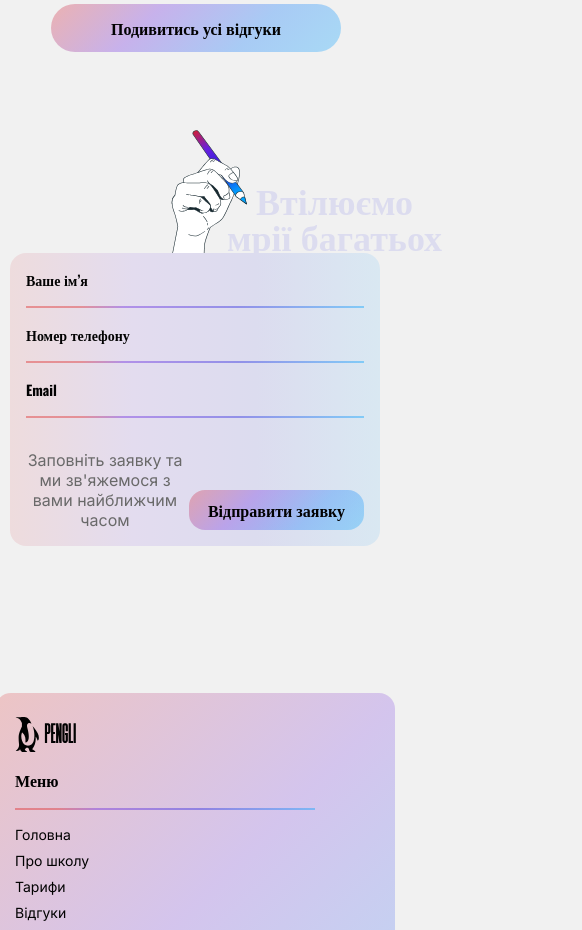
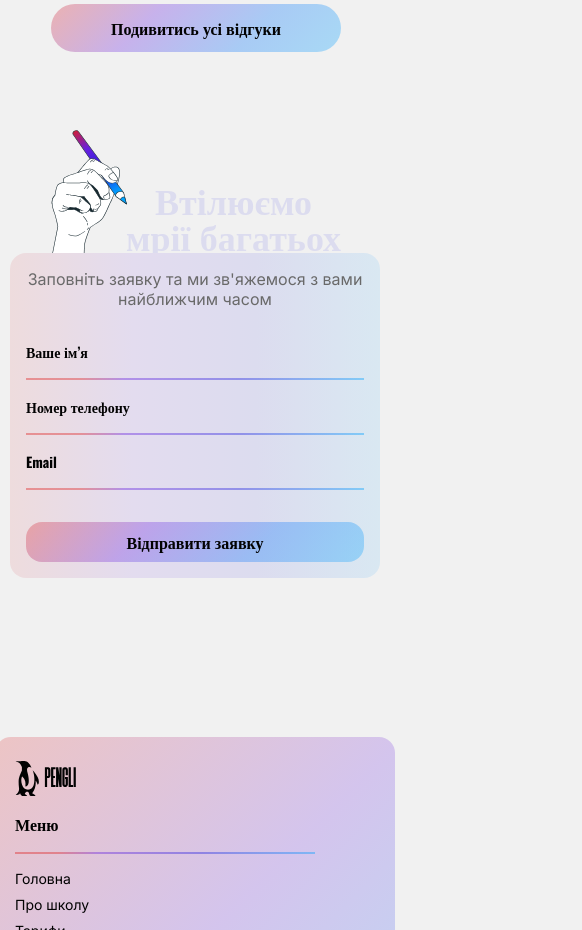
Before and after one commit to mirajane2207/english-school, a React (Create React App) app: page / in a window 390 px wide. Shown: the part 3040-3970 px from the top of the page, 582 px wide, since content can reach past the window. Built offline with nearby package versions, Linux system fonts and the light colour scheme.

Commit message:
Update adaptive:form

```diff
--- a/src/components/Form/Form.jsx
+++ b/src/components/Form/Form.jsx
@@ -9,15 +9,15 @@ const Form = (props) => {
 
     useEffect(() => {
         const handleResize = () => {
-          setWindowWidth(window.innerWidth);
+            setWindowWidth(window.innerWidth);
         };
 
         window.addEventListener('resize', handleResize);
 
         return () => {
-          window.removeEventListener('resize', handleResize);
+            window.removeEventListener('resize', handleResize);
         };
-      }, []);
+    }, []);
 
     return (
         <div className={classes.form__wrapper}>
@@ -25,7 +25,7 @@ const Form = (props) => {
                 props.mode === 'adult'
                     ? <div className={classes.form__adult_title}>
                         <img src={adultImg} alt="" />
-                        <h1 className={classes.form__title}>Втілюємо <br/>мрії багатьох</h1>
+                        <h1 className={classes.form__title}>Втілюємо <br />мрії багатьох</h1>
                     </div>
                     : <div className={classes.form__children_title}>
                         <img src={cildrenImg} alt="" />
@@ -34,12 +34,12 @@ const Form = (props) => {
             }
             <form action="">
                 {
-                    windowWidth < 789
+                    windowWidth > 789
                         ? <div className={classes.form__container}>
                             <div className={classes.form__input_container}>
-                                <input type="text" placeholder='Ваше ім’я' pattern="[a-zA-ZЁёА-я\s]+"/>
-                                <input type="tel" placeholder='Номер телефону' pattern="[0-9\+]+" minlength="13" maxlength="13"/>
-                                <input type="text" placeholder='Email' pattern="[^@\s]+@[^@\s]+\.[^@\s]+" title="Invalid email address"/>
+                                <input type="text" placeholder='Ваше ім’я' pattern="[a-zA-ZЁёА-я\s]+" />
+                                <input type="tel" placeholder='Номер телефону' pattern="[0-9\+]+" minlength="13" maxlength="13" />
+                                <input type="text" placeholder='Email' pattern="[^@\s]+@[^@\s]+\.[^@\s]+" title="Invalid email address" />
                             </div>
                             <div className={classes.form__btn_container}>
                                 <p className={classes.form__text}>Заповніть заявку та ми зв'яжемося з вами найближчим часом</p>
@@ -49,8 +49,8 @@ const Form = (props) => {
                         : <div className={classes.form__container}>
                             <p className={classes.form__text}>Заповніть заявку та ми зв'яжемося з вами найближчим часом</p>
                             <div className={classes.form__input_container}>
-                                <input type="text" placeholder='Ваше ім’я' pattern="[a-zA-ZЁёА-я\s]+"/>
-                                <input type="number" placeholder='Номер телефону' pattern="[0-9\+]+"/>
+                                <input type="text" placeholder='Ваше ім’я' pattern="[a-zA-ZЁёА-я\s]+" />
+                                <input type="number" placeholder='Номер телефону' pattern="[0-9\+]+" />
                                 <input type="text" placeholder='Email' pattern="[^@\s]+@[^@\s]+\.[^@\s]+" />
                             </div>
                             <div className={classes.form__btn_container}>
--- a/src/components/Form/Form.module.css
+++ b/src/components/Form/Form.module.css
@@ -1,6 +1,7 @@
 .form__wrapper {
     width: calc(100vw - 160px);
-    margin-bottom: 120px;
+    margin: 0 auto;
+    margin-bottom: 220px;
     height: 580px;
     display: flex;
     justify-content: center;
@@ -128,8 +129,9 @@ input:focus::placeholder {
 
 @media(max-width: 1439px) {
     .form__wrapper {
-        justify-content: flex-start;
-
+        width: calc(100vw - 80px);
+        padding: 0 40px;
+        justify-content: center;
     }
 
     .form__container {
@@ -141,7 +143,7 @@ input:focus::placeholder {
 @media(max-width: 1184px) {
     .form__wrapper {
         width: calc(100vw - 60px);
-        margin-bottom: 140px;
+        padding: 0 30px;
         height: 440px;
     }
 
@@ -188,7 +190,9 @@ input:focus::placeholder {
 
     .form__wrapper {
         width: calc(100vw - 20px);
-        margin-bottom: 96px;
+        padding: 0 10px;
+        margin-bottom: 140px;
+        justify-content: center;
     }
 
     .form__input_container {
@@ -238,14 +242,16 @@ input:focus::placeholder {
     }
 
     .form__adult_title img {
+        position: relative;
         width: 77px;
         height: 135px;
         top: -27px;
-        left: 160px;
+        left: 10px;
     }
 
     .form__title {
         font-size: 36px;
+        min-width: 233px;
     }
 
     .form__children_title img {
```
